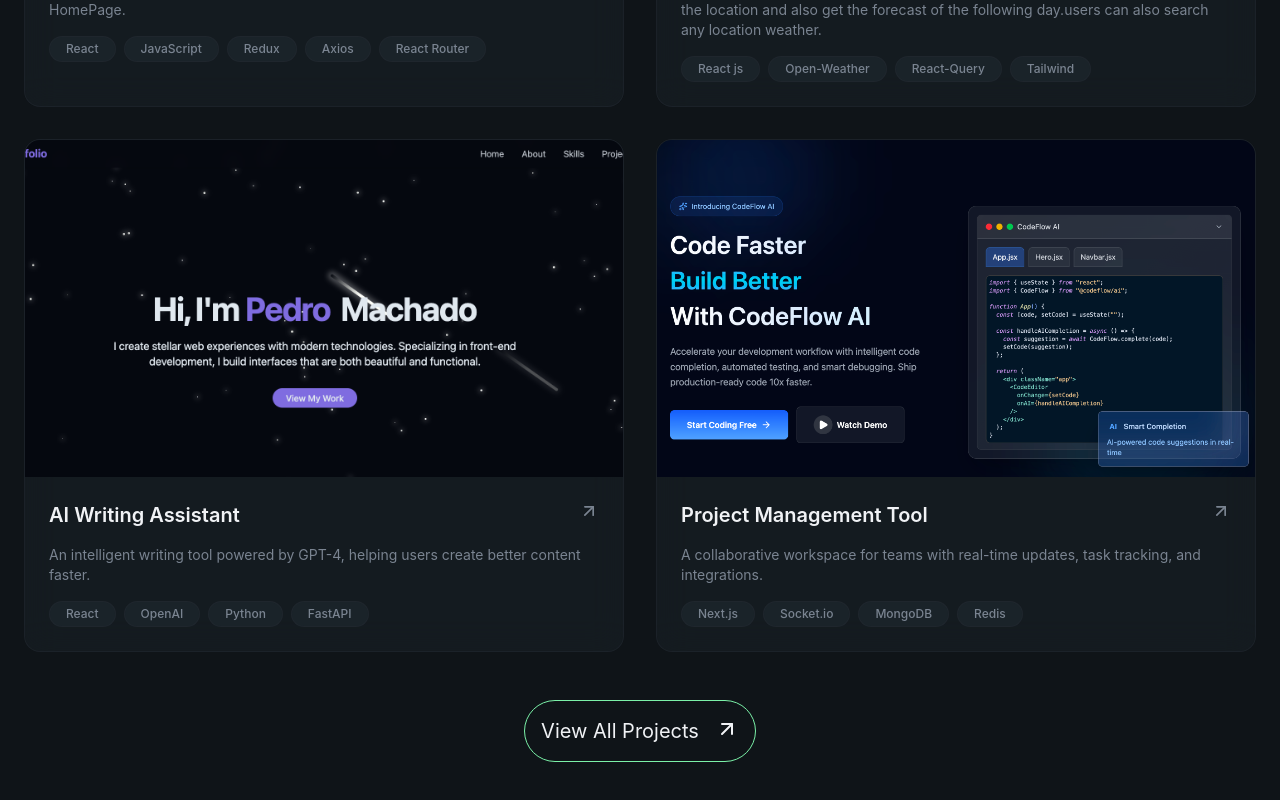
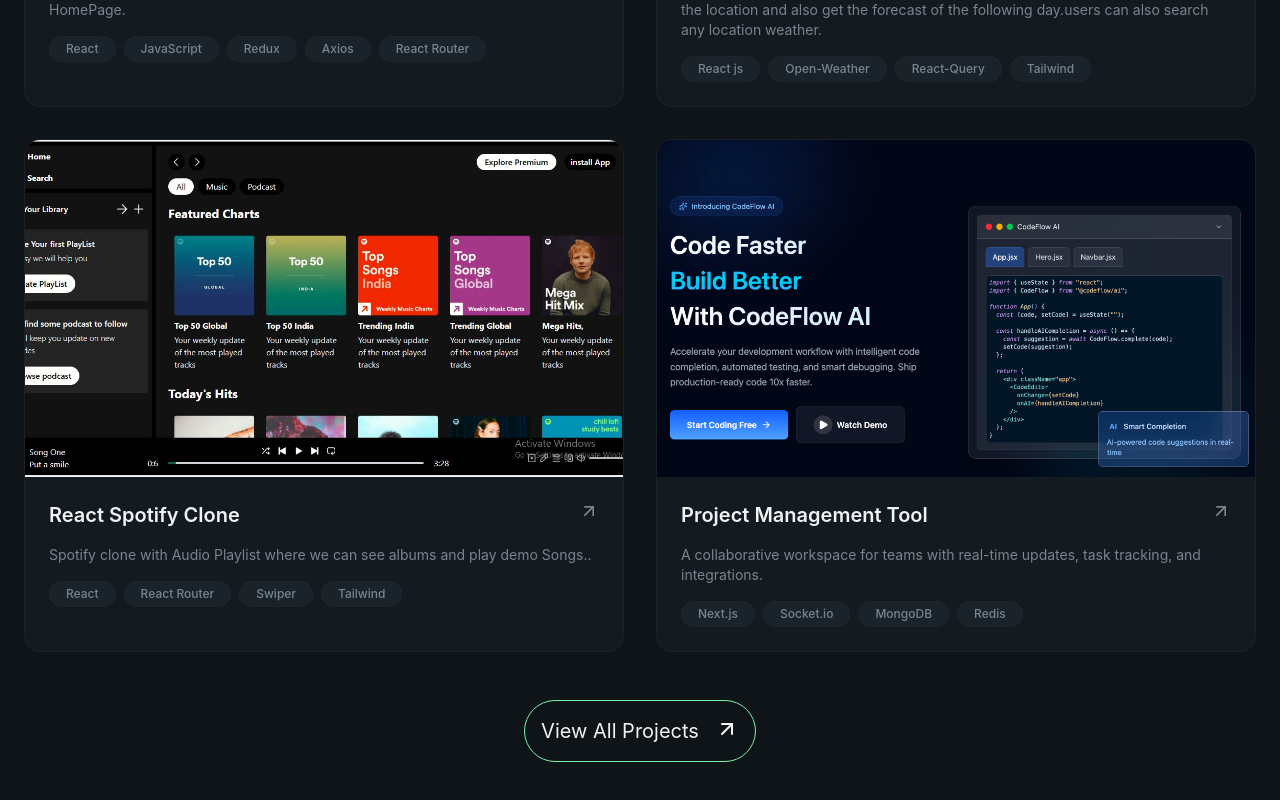
Before and after one commit to Nayemcqu/nayemsportfolio, a React (Vite) app: page / in a window 1280 px wide. Shown: the part 2704-3504 px from the top of the page. Built offline with nearby package versions, Linux system fonts and the light colour scheme.

Commit message:
React Spotify Project added

```diff
--- a/src/sections/Projects.jsx
+++ b/src/sections/Projects.jsx
@@ -20,13 +20,13 @@
     github: "https://github.com/Nayemcqu/React-Weather-App",
   },
   {
-    title: "AI Writing Assistant",
+    title: "React Spotify Clone",
     description:
-      "An intelligent writing tool powered by GPT-4, helping users create better content faster.",
-    image: "/projects/project3.png",
-    tags: ["React", "OpenAI", "Python", "FastAPI"],
-    link: "#",
-    github: "#",
+      "Spotify clone with Audio Playlist where we can see albums and play demo Songs..",
+    image: "/projects/project3.JPG",
+    tags: ["React", "React Router", "Swiper", "Tailwind"],
+    link: "https://react-spotify-clone-sooty.vercel.app/",
+    github: "https://github.com/Nayemcqu/react-spotify-clone",
   },
   {
     title: "Project Management Tool",
```
Also changed, not shown: public/projects/project3.JPG (added).
